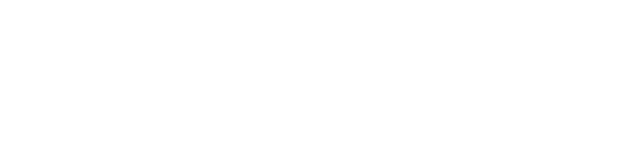
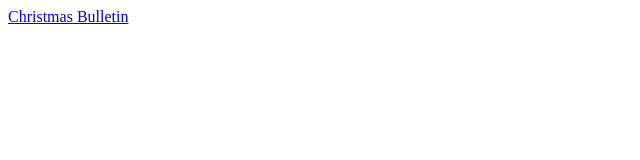
Before and after one commit to ChrisNeko/YCKC, a plain HTML site: page index.html in a window 1280 px wide. Shown: the whole page, without its empty margins (0-640 px from the left). Drawn offline with Linux system fonts and the light colour scheme.

Commit message:
Update index.html

```diff
--- a/index.html
+++ b/index.html
@@ -1,3 +1,3 @@
 <html>
- <p><a href="https://github.com/YCKChapel/YCKC/blob/main/Christmas%20Service%20Bulletin.pdf"›Christmas Bulletin</a></p>
+ <p><a href="https://github.com/YCKChapel/YCKC/blob/main/Christmas%20Service%20Bulletin.pdf">Christmas Bulletin</a></p>
 </html>
```
